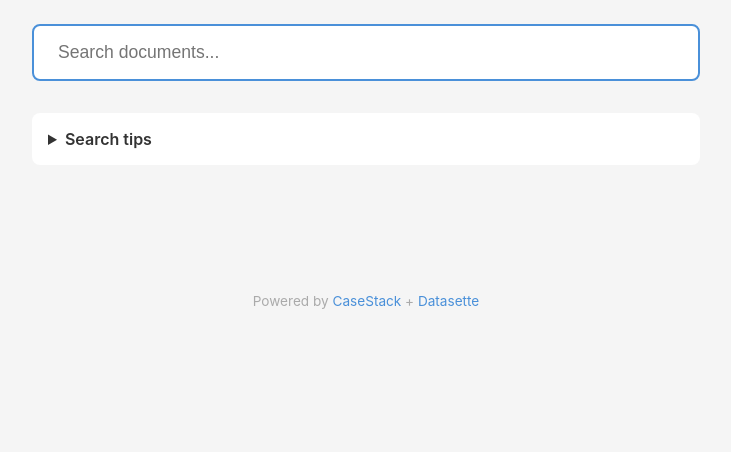
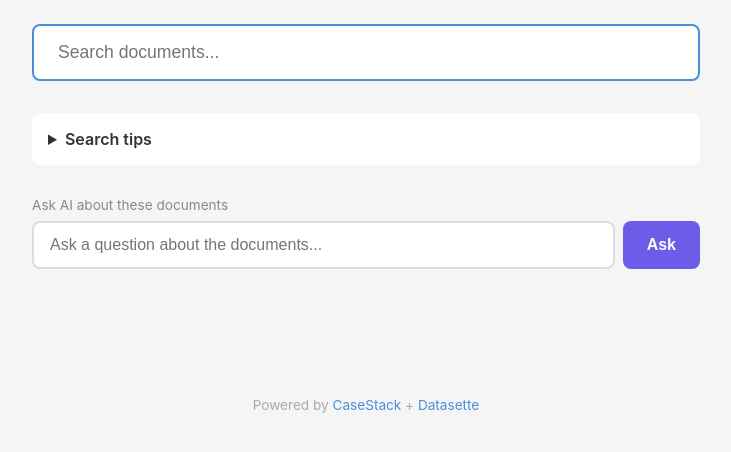
Before and after one commit to rhowardstone/casestack, a Python web app: template src/casestack/templates/index.html in a window 1280 px wide. Shown: the part 135-587 px from the top of the page, without its empty margins (274-1005 px from the left). Run offline with Jinja, Linux system fonts and the light colour scheme; the template is opened without the code that fills it, so the values that code supplies are empty.

Commit message:
fix: resolve remaining Codex review findings (config wiring, deps, ask UI)
- Fix serve.ask_proxy.enabled mapping via _NESTED_ALIASES dict
- Add missing aliases: entities.spacy_model, dedup.bates_prefixes
- Add ask optional dependency group (starlette + uvicorn) to pyproject.toml
- Add "Ask AI" section to search template (auto-detects ask-proxy on port+1)
- Add tests for nested config mapping (ask_proxy, spacy_model, bates_prefixes)

Co-Authored-By: Claude Opus 4.6 <noreply@anthropic.com>

```diff
--- a/pyproject.toml
+++ b/pyproject.toml
@@ -40,10 +40,11 @@ ocr = ["docling>=2.0"]
 pymupdf = ["pymupdf>=1.24"]
 nlp = ["spacy>=3.7"]
 ai = ["openai>=1.0"]
+ask = ["starlette>=0.27", "uvicorn>=0.24"]
 vision = ["pymupdf>=1.24", "Pillow>=10.0"]
 transcription = ["faster-whisper>=1.0"]
 embeddings = ["sentence-transformers>=3.0", "torch>=2.0", "numpy>=1.24"]
-all = ["casestack[ocr,pymupdf,nlp,ai,vision,transcription,embeddings]"]
+all = ["casestack[ocr,pymupdf,nlp,ai,ask,vision,transcription,embeddings]"]
 dev = ["pytest>=7.0", "pytest-asyncio>=0.23", "pytest-cov>=4.0", "ruff>=0.4", "mypy>=1.8"]
 
 [project.scripts]
--- a/src/casestack/templates/index.html
+++ b/src/casestack/templates/index.html
@@ -32,6 +32,23 @@
         .stats { text-align: center; padding: 1rem; color: #888; font-size: 0.9rem; }
         .loading { text-align: center; padding: 2rem; color: #888; display: none; }
         .no-results { text-align: center; padding: 2rem; color: #888; display: none; }
+        .ask-section { max-width: 700px; margin: 0 auto 2rem; padding: 0 1rem; display: none; }
+        .ask-box { display: flex; gap: 0.5rem; }
+        .ask-box input {
+            flex: 1; padding: 0.8rem 1rem; font-size: 1rem;
+            border: 2px solid #ddd; border-radius: 8px;
+            outline: none; transition: border-color 0.2s;
+        }
+        .ask-box input:focus { border-color: #6c5ce7; }
+        .ask-box button {
+            padding: 0.8rem 1.5rem; font-size: 1rem; font-weight: 600;
+            background: #6c5ce7; color: white; border: none; border-radius: 8px;
+            cursor: pointer; transition: background 0.2s;
+        }
+        .ask-box button:hover { background: #5a4bd1; }
+        .ask-box button:disabled { background: #aaa; cursor: not-allowed; }
+        .ask-answer { margin-top: 1rem; background: white; border-radius: 8px; padding: 1.2rem; box-shadow: 0 1px 3px rgba(0,0,0,0.1); white-space: pre-wrap; line-height: 1.6; display: none; }
+        .ask-label { font-size: 0.85rem; color: #888; margin-bottom: 0.5rem; }
         footer { text-align: center; padding: 2rem; color: #aaa; font-size: 0.85rem; }
         footer a { color: #4a90d9; text-decoration: none; }
     </style>
@@ -55,6 +72,15 @@
                 <li>Use prefix matching: <code>account*</code></li>
             </ul>
         </details>
+    </div>
+
+    <div class="ask-section" id="ask-section">
+        <div class="ask-label">Ask AI about these documents</div>
+        <div class="ask-box">
+            <input type="text" id="ask-input" placeholder="Ask a question about the documents...">
+            <button id="ask-btn">Ask</button>
+        </div>
+        <div class="ask-answer" id="ask-answer"></div>
     </div>
 
     <div class="stats" id="stats"></div>
@@ -150,6 +176,47 @@
         if (!str) return '';
         return str.replace(/&/g,'&amp;').replace(/</g,'&lt;').replace(/>/g,'&gt;');
     }
+
+    // Ask-proxy: detect availability on port+1 and wire up UI
+    const askPort = parseInt(window.location.port || '80') + 1;
+    const askBase = `${window.location.protocol}//${window.location.hostname}:${askPort}`;
+
+    fetch(`${askBase}/api/ask?q=test`, {method: 'HEAD'}).then(() => {
+        document.getElementById('ask-section').style.display = 'block';
+    }).catch(() => {});
+
+    document.getElementById('ask-btn').addEventListener('click', doAsk);
+    document.getElementById('ask-input').addEventListener('keydown', function(e) {
+        if (e.key === 'Enter') doAsk();
+    });
+
+    async function doAsk() {
+        const input = document.getElementById('ask-input');
+        const btn = document.getElementById('ask-btn');
+        const answer = document.getElementById('ask-answer');
+        const q = input.value.trim();
+        if (!q) return;
+
+        btn.disabled = true;
+        btn.textContent = 'Thinking...';
+        answer.style.display = 'block';
+        answer.textContent = 'Searching documents and generating answer...';
+
+        try {
+            const resp = await fetch(`${askBase}/api/ask?q=${encodeURIComponent(q)}`);
+            const data = await resp.json();
+            if (data.error) {
+                answer.textContent = `Error: ${data.error}`;
+            } else {
+                answer.textContent = data.answer;
+            }
+        } catch (err) {
+            answer.textContent = `Connection error: ${err.message}`;
+        } finally {
+            btn.disabled = false;
+            btn.textContent = 'Ask';
+        }
+    }
     </script>
 </body>
 </html>
```
Also changed, not shown: src/casestack/case.py (+23 -9 lines), tests/test_case_config.py (+40 -0 lines).
